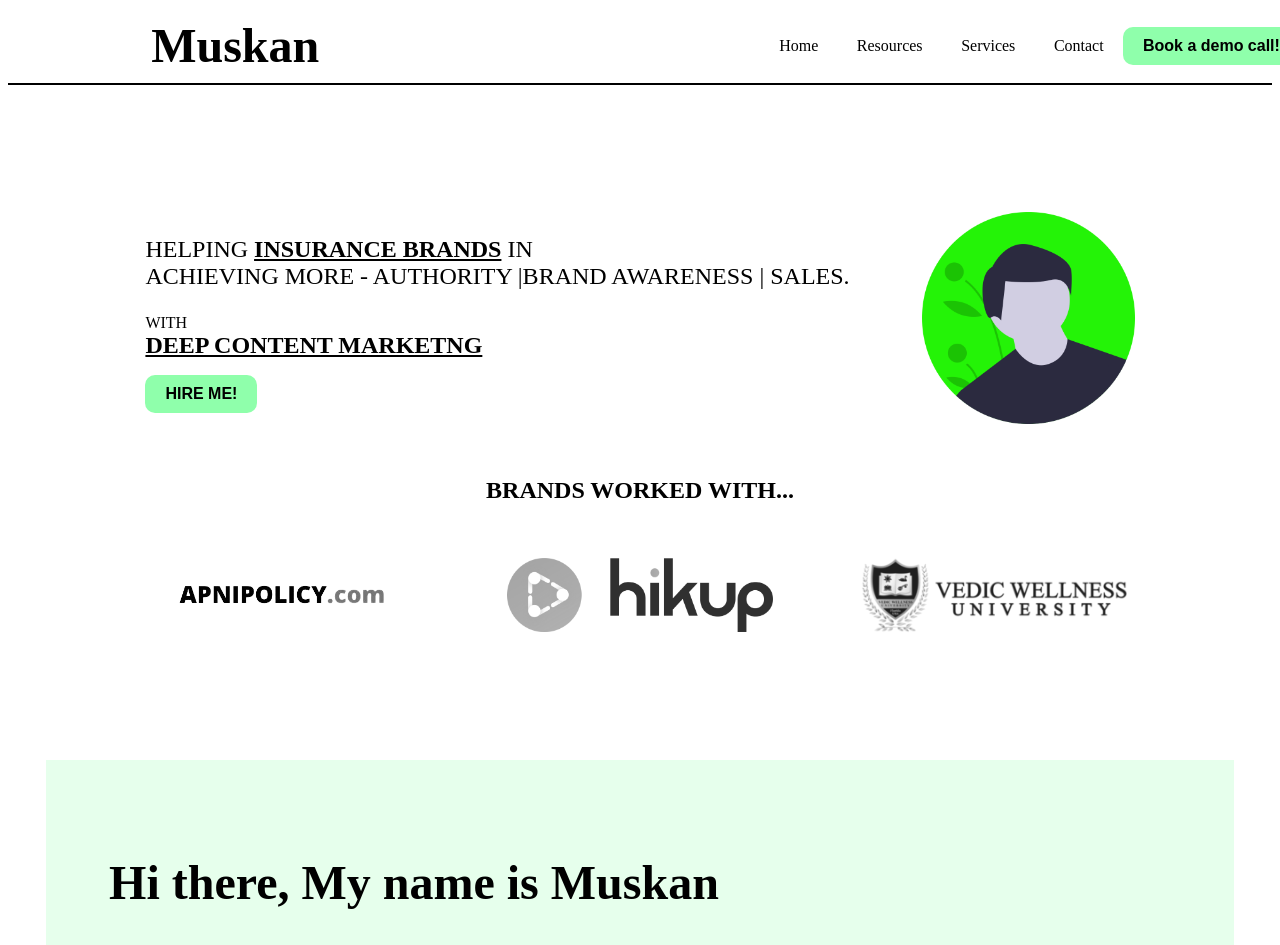
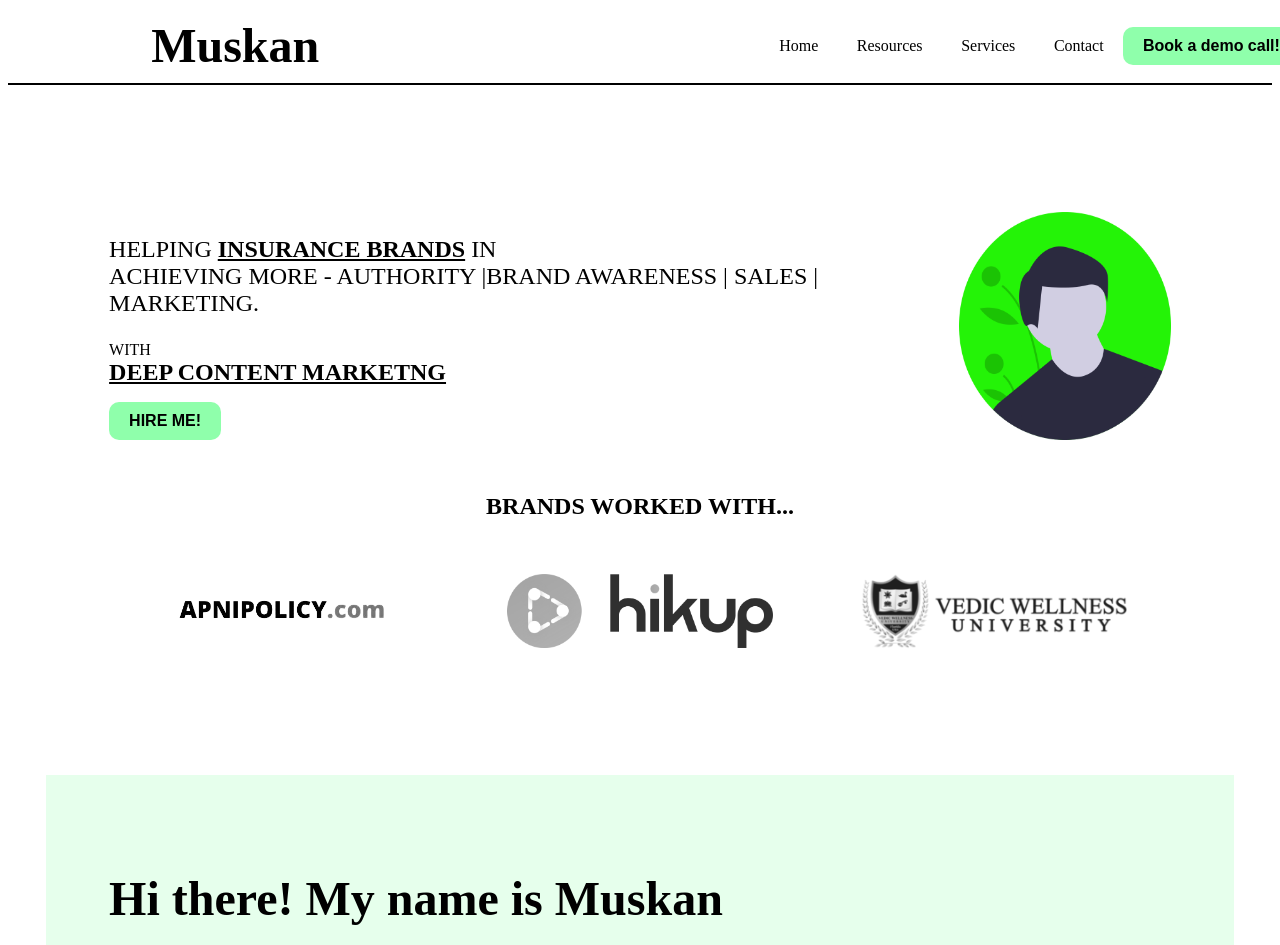
Before and after one commit to baljinder78/Homepage, a React (Create React App) app: page / in a window 1280 px wide. Shown: the top 945 px of the page. Built offline with nearby package versions, Linux system fonts and the light colour scheme.

Commit message:
fixed button

```diff
--- a/src/Components/MainContent/Main_content.jsx
+++ b/src/Components/MainContent/Main_content.jsx
@@ -20,7 +20,7 @@ function Main_content() {
             <div className='main_content_area_left'>
               <p className='content_headers'>
                 HELPING <b>INSURANCE BRANDS</b> IN <br /> ACHIEVING MORE -
-                AUTHORITY |BRAND AWARENESS | SALES.
+                AUTHORITY |BRAND AWARENESS | SALES | MARKETING.
               </p>
               <p>
                 WITH <br /> <b>DEEP CONTENT MARKETNG</b>
@@ -40,7 +40,7 @@ function Main_content() {
         </div>
         <div className='main_content_container'>
           <h1 className='myInfo_content_heading'>
-            Hi there, My name is Muskan
+            Hi there! My name is Muskan
           </h1>
 
           <p className='myInfo_content_paragraph'>
@@ -145,6 +145,8 @@ function Main_content() {
               ONLY IF YOU FEEL LIKE :)
             </h1>
             <input type="text" placeholder="Enter your email..."/>
+             <br/>
+             <br/>
             <Button content="   Get Started!   "/>
           </div>
         </div>
```
